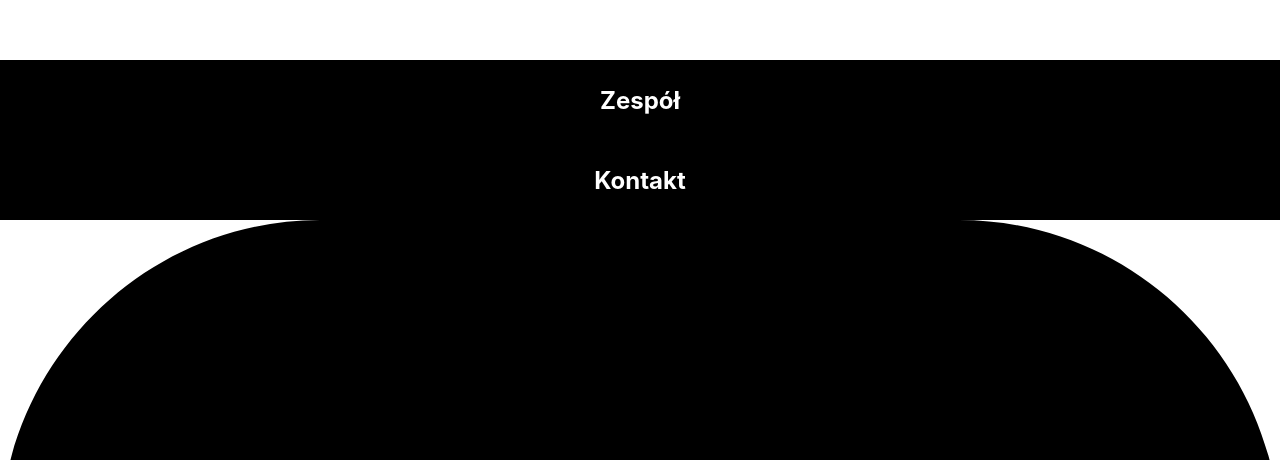
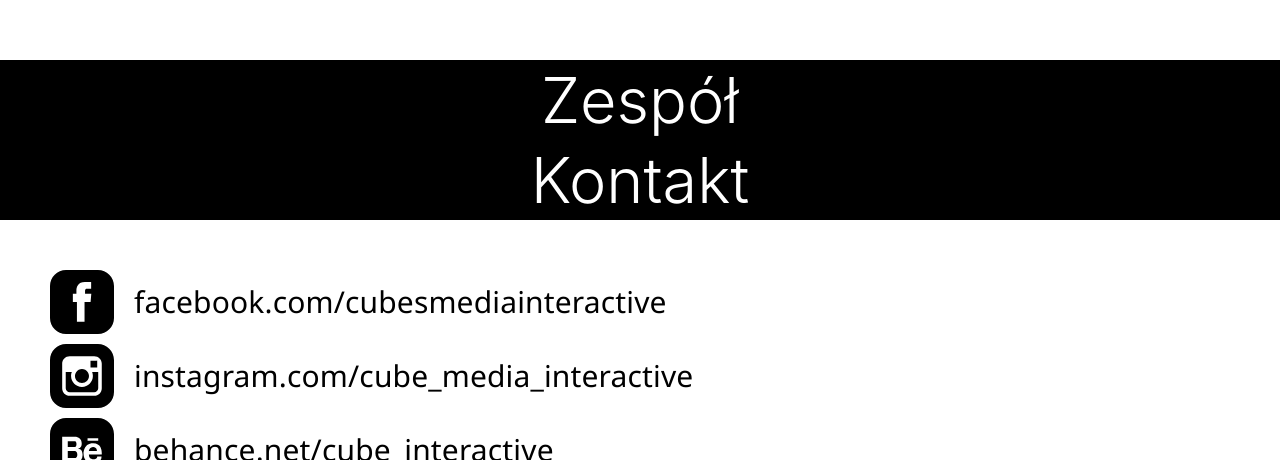
Before and after one commit to 4RCZ1/CubeMedia, a React (Create React App) app: page / in a window 1280 px wide. Shown: the part 2340-2800 px from the top of the page. Built offline with nearby package versions, Linux system fonts and the light colour scheme.

Commit message:
feat: Added contact section

```diff
--- a/src/App.js
+++ b/src/App.js
@@ -12,27 +12,27 @@ function App() {
       <main id='top'>
         <Slideshow/>
         <div id={'projekty'} className={css.sectionBar}>
-          <h2>Marcin to ciołek</h2>
+          <p>Marcin to ciołek</p>
         </div>
         <div className={css.fullHeightSection}>
           <Slider/>
         </div>
         <div id={'oferta'} className={css.sectionBar}>
-          <h2>Oferta</h2>
+          <p>Oferta</p>
         </div>
         <div className={css.fullHeightSection}>
 
         </div>
         <div id={'zespol'} className={css.sectionBar}>
-          <h2>Zespół</h2>
+          <p>Zespół</p>
         </div>
         <div className={css.teamSection}>
 
         </div>
         <div id={'kontakt'} className={css.sectionBar}>
-          <h2>Kontakt</h2>
+          <p>Kontakt</p>
         </div>
-        <div className={css.fullHeightSection}>
+        <div className={css.contactSection}>
           <Contact/>
         </div>
       </main>
--- a/src/App.module.css
+++ b/src/App.module.css
@@ -26,14 +26,27 @@
   display: flex;
   justify-content:center;
   align-items:center;
+  color:#fff;
+  font-size:63px;
+  letter-spacing: 0px;
+  font-weight: 300;
   width:100%;
-  height:10vh;
-  color:#fff;
+  min-height: 10vh;
+}
+
+.sectionBar p{
+  margin:0px;
 }
 
 .fullHeightSection{
   width:100%;
   min-height:90vh;
+}
+
+.contactSection{
+  width:100%;
+  min-height:30vh;
+  display:flex;
 }
 
 .teamSection{
--- a/src/components/Contact.js
+++ b/src/components/Contact.js
@@ -1,12 +1,17 @@
-import css from "../styles/contact.modules.css";
+import css from "../styles/contact.module.css";
 import FacebookIcon from "../images/contact/FacebookIcon.js";
 import InstagramIcon from "../images/contact/InstagramIcon.js";
 import BehanceIcon from "../images/contact/BehanceIcon.js";
+import EmailIcon from "../images/contact/EmailIcon.js";
+import PhoneIcon from "../images/contact/PhoneIcon.js";
+
 function Contact() {
-  return <div className={css.iconText}>
-  <FacebookIcon/><p>facebook.com/cubesmediainteractive</p>
-  <InstagramIcon/><p>instagram.com/cube_media_interactive</p>
-  <BehanceIcon/><p>behance.net/cube_interactive</p>
+  return <div className={css.contacts}>
+  <div className={css.textContainer}> <FacebookIcon width="64" height="64" /><span className={css.textSpan}>facebook.com/cubesmediainteractive</span></div>
+  <div className={css.textContainer}> <InstagramIcon width="64" height="64" /><span className={css.textSpan}>instagram.com/cube_media_interactive</span></div>
+  <div className={css.textContainer}> <BehanceIcon width="64" height="64" /><span className={css.textSpan}>behance.net/cube_interactive</span></div>
+  <div className={css.textContainer}> <EmailIcon width="64" height="64" /><span className={css.textSpan}>cubesmediainteractive@gmail.com</span></div>
+  <div className={css.textContainer}> <PhoneIcon width="64" height="64" /><span className={css.textSpan}>503 929 632</span></div>
   </div>;
 }
 
--- a/src/images/contact/BehanceIcon.js
+++ b/src/images/contact/BehanceIcon.js
@@ -1,5 +1,7 @@
-const BehanceIcon = () => (
+const BehanceIcon = ({width, height}) => (
   <svg
+  width={width}
+  height={height}
     xmlns="http://www.w3.org/2000/svg"
     viewBox="0 0 504.4 504.4"
     style={{
--- /dev/null
+++ b/src/images/contact/EmailIcon.js
@@ -0,0 +1,17 @@
+const SvgComponent = ({width, height}) => (
+  <svg
+    width={width}
+    height={height}
+    xmlns="http://www.w3.org/2000/svg"
+    viewBox="0 0 330.001 330.001"
+    style={{
+      enableBackground: "new 0 0 330.001 330.001",
+    }}
+    xmlSpace="preserve"
+  >
+    <path d="M173.871 177.097a14.982 14.982 0 0 1-8.87 2.903 14.98 14.98 0 0 1-8.871-2.903L30 84.602.001 62.603 0 275.001c.001 8.284 6.716 15 15 15L315.001 290c8.285 0 15-6.716 15-14.999V62.602l-30.001 22-126.129 92.495z" />
+    <path d="M165.001 146.4 310.087 40.001 19.911 40z" />
+  </svg>
+)
+
+export default SvgComponent
--- a/src/images/contact/FacebookIcon.js
+++ b/src/images/contact/FacebookIcon.js
@@ -1,5 +1,7 @@
-const FacebookIcon = () => (
+const FacebookIcon = ({width, height}) => (
   <svg
+    width={width}
+    height={height}
     xmlns="http://www.w3.org/2000/svg"
     viewBox="0 0 504 504"
     style={{
--- a/src/images/contact/InstagramIcon.js
+++ b/src/images/contact/InstagramIcon.js
@@ -1,5 +1,7 @@
-const InstagramIcon = () => (
+const InstagramIcon = ({width, height}) => (
   <svg
+    width={width}
+    height={height}
     xmlns="http://www.w3.org/2000/svg"
     viewBox="0 0 504.4 504.4"
     style={{
--- /dev/null
+++ b/src/images/contact/PhoneIcon.js
@@ -0,0 +1,18 @@
+const PhoneIcon = ({width, height}) => (
+    <svg
+        width={width}
+        height={height}
+      xmlns="http://www.w3.org/2000/svg"
+      viewBox="0 0 512 512"
+      style={{
+        enableBackground: "new 0 0 512 512",
+      }}
+      xmlSpace="preserve"
+    >
+      <path d="m439.44 411.595-77.319-77.318c-9.299-9.298-24.374-9.298-33.672 0l-32.036 32.036c-62.811-35.428-115.3-87.917-150.728-150.728l34.21-34.21c9.299-9.298 9.299-24.374 0-33.672l-77.319-77.316c-9.299-9.298-24.374-9.298-33.672 0L19.53 119.761l.191.191c-17.48 14.279-24.645 38.985-16.146 63.336C56.242 334.211 177.788 455.756 328.71 508.423c23.26 8.117 46.773 1.962 61.305-13.832l.05.05 49.374-49.374c9.3-9.298 9.3-24.373.001-33.672zM260.948 135.95c-9.271 0-16.787 7.516-16.787 16.787 0 9.271 7.515 16.787 16.787 16.787 44.954 0 81.528 36.573 81.528 81.527 0 9.271 7.516 16.787 16.787 16.787s16.787-7.516 16.787-16.787c0-63.466-51.635-115.101-115.102-115.101z" />
+      <path d="M260.948 67.591c-9.271 0-16.787 7.516-16.787 16.787 0 9.271 7.515 16.787 16.787 16.787 82.648 0 149.887 67.239 149.887 149.885 0 9.271 7.516 16.787 16.787 16.787 9.271 0 16.787-7.516 16.787-16.787 0-101.16-82.3-183.459-183.461-183.459z" />
+      <path d="M438.467 73.531C391.049 26.114 328.005 0 260.948 0c-9.271 0-16.787 7.516-16.787 16.787 0 9.271 7.516 16.787 16.787 16.787 119.916 0 217.477 97.559 217.477 217.477 0 9.271 7.516 16.787 16.787 16.787 9.271 0 16.787-7.516 16.787-16.787 0-67.059-26.114-130.103-73.532-177.52z" />
+    </svg>
+  )
+
+  export default PhoneIcon
--- /dev/null
+++ b/src/styles/contact.module.css
@@ -0,0 +1,28 @@
+.contacts{
+    text-align: center;
+    font: normal normal normal 30px/40px Segoe UI;
+    letter-spacing: 0.15px;
+    color: #000000;
+    opacity: 1;
+    display: flex;
+    flex-flow: column wrap;
+    justify-content: flex-start;
+    float:left;
+    align-self: center;
+    padding-top:50px;
+    padding-bottom:50px;
+    row-gap:10px;
+}
+.textContainer{
+    display: flex;
+    justify-content:flex-start;
+    height: 64px;
+    padding-left:50px;
+    margin: 0em;
+}
+.textSpan {
+    display: inline-block;
+    vertical-align: middle;
+    line-height: 64px;
+    margin-left:20px;
+}
--- a/src/styles/contact.modules.css
+++ /dev/null
@@ -1,7 +0,0 @@
-.iconText{
-    text-align: center;
-    font: normal normal normal 30px/40px Segoe UI;
-    letter-spacing: 0.15px;
-    color: red;
-    opacity: 1;
-}
```
